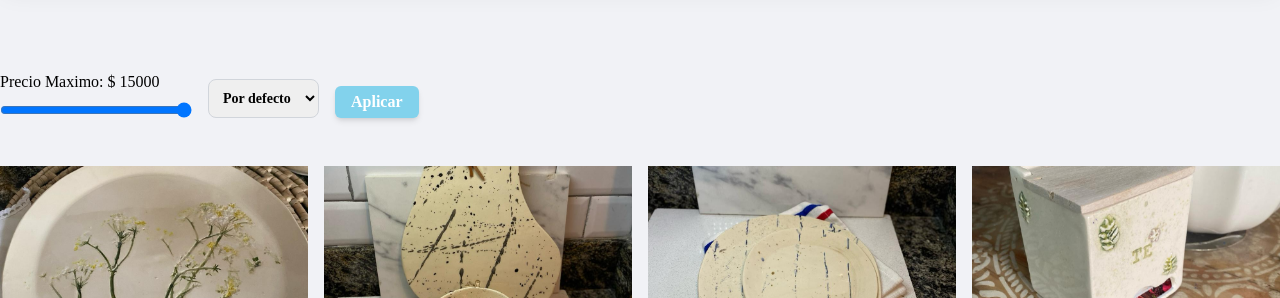
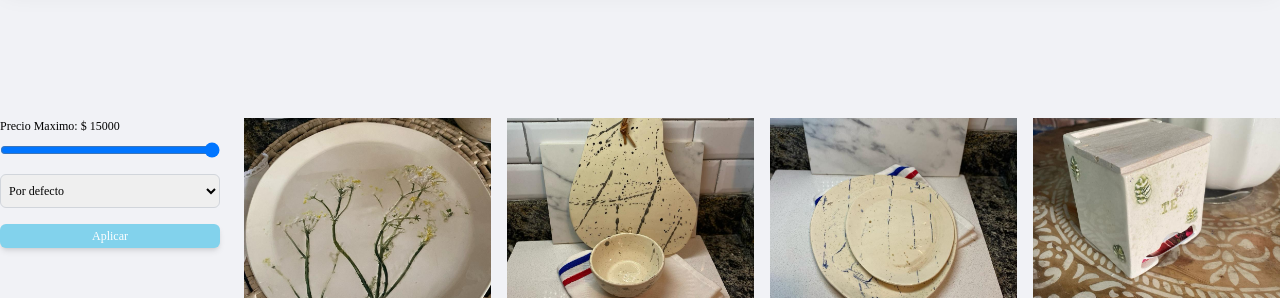
Before and after one commit to ChapyPengu/laliarts, a React (Vite) app: page / in a window 1280 px wide. Shown: the part 580-878 px from the top of the page. Built offline with nearby package versions, Linux system fonts and the light colour scheme; a web font is replaced by a local one.

Commit message:
retocando cositas

```diff
--- a/src/components/Filter.jsx
+++ b/src/components/Filter.jsx
@@ -4,7 +4,7 @@ import { getMinPrice, getMaxPrice, orderAsc, orderDesc } from '../helpers/produc
 function Filter({ products, setProducts }) {
 
 
-    const [hidden, setHidden] = useState(false)
+    const [hidden, setHidden] = useState(true)
     const [rangeValue, setRangeValue] = useState(getMaxPrice(products))
     const [orderValue, setOrderValue] = useState('default')
 
@@ -22,20 +22,40 @@ function Filter({ products, setProducts }) {
     }
 
   return (
-    <div className='flex items-center justify-center sm:justify-start font-madmi'>
-      <button onClick={() => setHidden(!hidden)} className='sm:hidden outline-none font-berk text-white bg-primary px-4 py-2 shadow-lg mr-12 hover:bg-secondary'>Filtrar</button>
-        <div className={`hidden sm:flex flex-col justify-center items-center sm:flex-row gap-4 sm:items-end sm:justify-start w-full px-4 sm:px-0 ${hidden ? 'hidden' : 'flex'}`}>
+    <div className='font-madmi w-full xl:w-[220px] text-xs font-light'>
+      <div className={`flex justify-end w-full px-4 ${hidden ? '' : 'hidden'}`}>
+        <button className='xl:hidden bg-primary font-berk text-base text-white px-2 py-1 rounded-sm shadow-sm' onClick={() => setHidden(!hidden)}>Filtrar</button>
+      </div>
+      <div className='hidden xl:flex flex-col gap-4'>
           <div className='flex flex-col gap-2'>
               <p>Precio Maximo: { `$ ${rangeValue}` }</p>
-                <input className='w-48 outline-none cursor-pointer' onChange={(e) => { setRangeValue(e.target.value) }} type="range" min={getMinPrice(products)} max={getMaxPrice(products)} step={500} defaultValue={getMaxPrice(products)} />
+              <input className='w-full outline-none cursor-pointer' onChange={(e) => { setRangeValue(e.target.value) }} type="range" min={getMinPrice(products)} max={getMaxPrice(products)} step={500} defaultValue={getMaxPrice(products)} />
           </div>
-            <select className='outline-none border border-gray-300 font-semibold text-sm rounded-lg focus:ring-blue-500 focus:border-blue-500 block w-full sm:w-auto p-2.5 dark:bg-primary dark:border-secondary dark:placeholder-gray-400 dark:text-white dark:focus:ring-blue-500 dark:focus:border-blue-500' onChange={(e) => setOrderValue(e.target.value)}>
+          <select className='outline-none border border-gray-300 focus:ring-blue-500 focus:border-blue-500 block w-full sm:w-auto px-1 py-2 rounded-md' onChange={(e) => setOrderValue(e.target.value)}>
               <option value="default">Por defecto</option>
               <option value="asc">Acendente</option>
               <option value="desc">Desendente</option>
           </select>
-            <button onClick={onFilterProducts} className='btn font-semibold bg-primary text-white px-4 py-1 rounded-md shadow-md outline-none hover:bg-secondary'>Aplicar</button>
+          <button onClick={onFilterProducts} className='btn text-white bg-primary px-4 py-1 rounded-md shadow-md outline-none hover:bg-secondary'>Aplicar</button>
       </div>
+
+      <div className={`flex flex-col items-center justify-center gap-6 bg-white absolute w-full h-1/2 p-6 ${hidden ? 'hidden' : ''}`}>
+          <div className='flex flex-col gap-2 w-full'>
+              <p>Precio Maximo: { `$ ${rangeValue}` }</p>
+              <input className='w-full outline-none cursor-pointer' onChange={(e) => { setRangeValue(e.target.value) }} type="range" min={getMinPrice(products)} max={getMaxPrice(products)} step={500} defaultValue={getMaxPrice(products)} />
+          </div>
+          <select className='outline-none border border-gray-300 focus:ring-blue-500 focus:border-blue-500 block w-full px-1 py-2 rounded-md' onChange={(e) => setOrderValue(e.target.value)}>
+              <option value="default">Por defecto</option>
+              <option value="asc">Acendente</option>
+              <option value="desc">Desendente</option>
+          </select>
+          <button onClick={onFilterProducts} className='btn w-full text-white bg-primary px-4 py-1 rounded-md shadow-md outline-none hover:bg-secondary'>Aplicar</button>
+          <button onClick={() => setHidden(!hidden)} className='absolute cursor-pointer top-0 right-0 p-4'>
+            <i className="fa-solid fa-xmark text-red-600 text-xl"></i>
+          </button>
+      </div>
+
+
     </div>
   )
 }
--- a/src/components/ProductDetailsCard.jsx
+++ b/src/components/ProductDetailsCard.jsx
@@ -6,7 +6,10 @@ function ProductDetailsCard({ product }) {
         price,
         description,
         stock,
-        image
+        image,
+        color,
+        style,
+        enamel
     } = product
 
   return (
@@ -19,6 +22,10 @@ function ProductDetailsCard({ product }) {
                 <li className="text-sm font-extrabold font-madmi uppercase">{ name }</li>
                 <li className="text-lg text-zinc-900">{ `$${price}` }</li>
                 <li className="w-[18rem] mx-auto text-xs">{ description }</li>
+                <li className="w-[18rem] mx-auto text-xs">color: { color }</li>
+                <li className="w-[18rem] mx-auto text-xs">estilo: { style }</li>
+                <li className="w-[18rem] mx-auto text-xs">esmalte: { enamel }</li>
+
             </ul>
         </div>
     </div>
--- a/src/data/products.js
+++ b/src/data/products.js
@@ -8,7 +8,7 @@ export default [
         style: "Pintado",
         enamel: "Si",
         image: "/products/plato-grande-floral-1.jfif",
-        extra: "/products/plato-grande-floral-2.jfif, "
+        extra: "/products/plato-grande-floral-2.jfif"
     },
     {
         name: "Tabla Irregular y Dip",
--- a/src/pages/Home.jsx
+++ b/src/pages/Home.jsx
@@ -13,13 +13,18 @@ function Home() {
     <>
       <Header/>
       <div className='h-24'></div>
-      <Filter products={products} setProducts={setRenderProducts}/>
       <div className='h-12'></div>
-      <div className='w-full grid-products px-4 sm:px-0'>
-        {
-          redenderProducts.map((product, index) => <ProductCard key={index} product={product} showStock={true}/>)
-        }
+      <div className='flex flex-col xl:flex-row gap-6'>
+        <div>
+          <Filter products={products} setProducts={setRenderProducts}/>
+        </div>
+        <div className='w-full grid-products px-4 sm:px-0'>
+          {
+            redenderProducts.map((product, index) => <ProductCard key={index} product={product} showStock={true}/>)
+          }
+        </div>
       </div>
+
     </>
   )
 }
```
Lines whose indentation alone changed are shown as unchanged.
